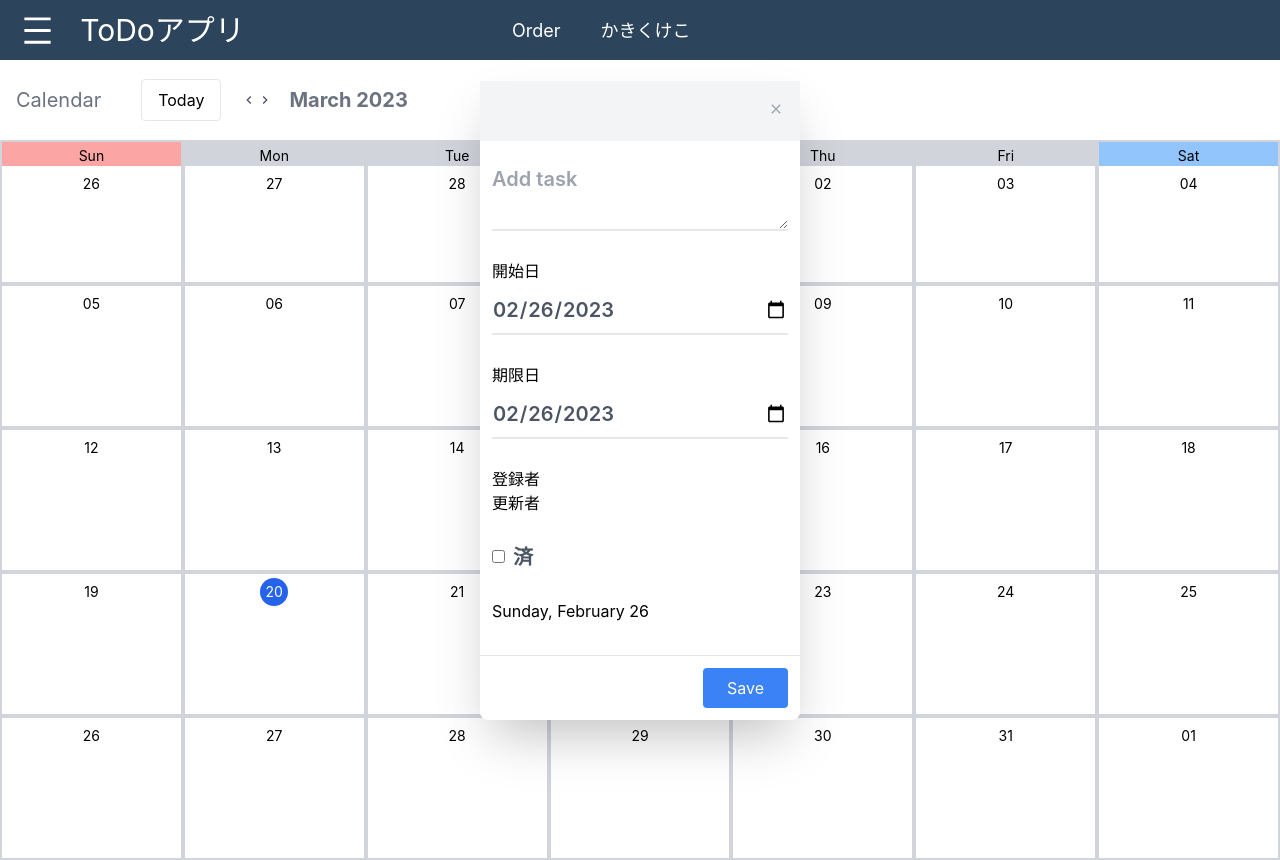
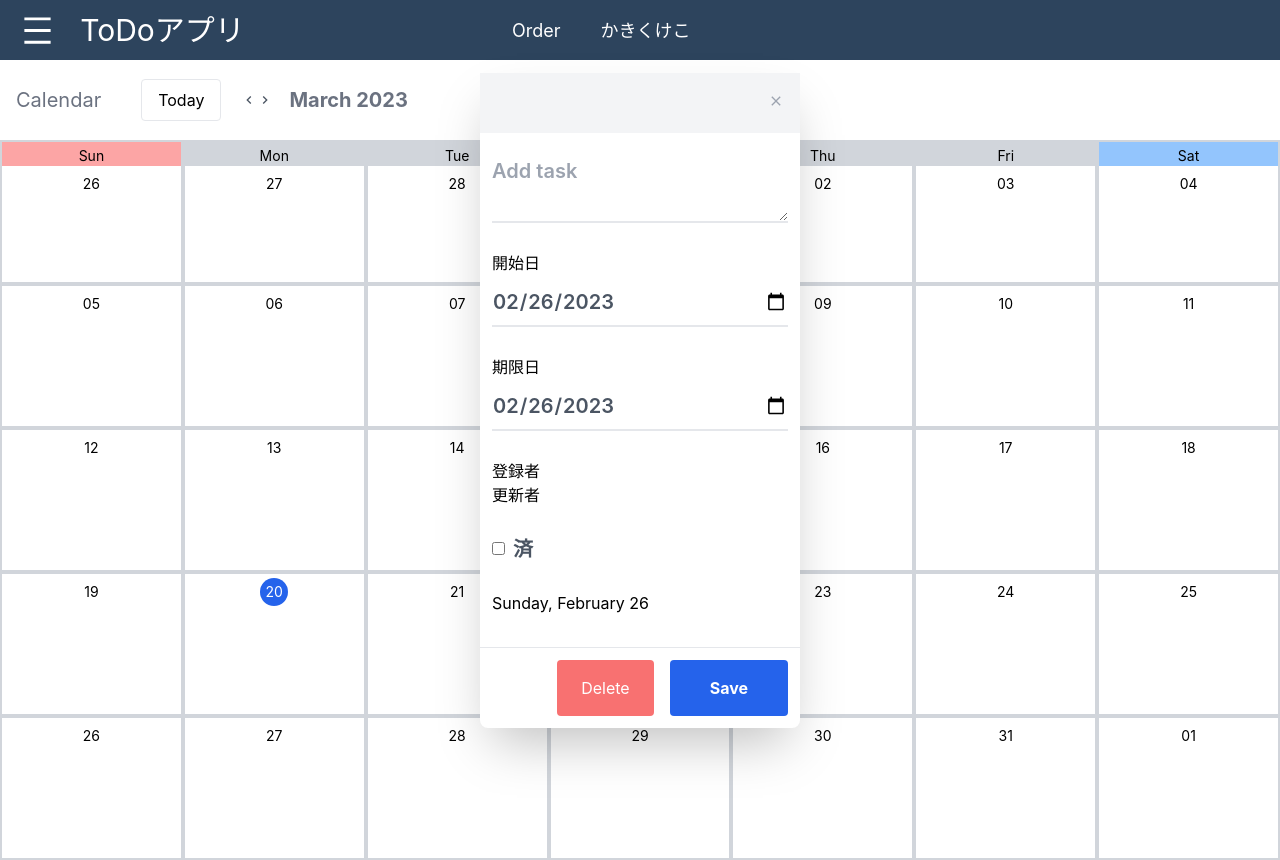
Before and after one commit to hackathon-secretary-app/secretary_app, a React (Create React App) app in the folder react-front/: page / in a window 1280 px wide. Both pictures are taken after a click on the element 91 px from the left and 242 px from the top of the page. Built offline with nearby package versions, Linux system fonts and the light colour scheme.

Commit message:
カレンダーDeleteボタンの追加

```diff
--- a/react-front/src/components/EventModal.js
+++ b/react-front/src/components/EventModal.js
@@ -1,5 +1,5 @@
-import React, { useState, useContext } from "react";
-import { MdDeleteForever, MdClose } from "react-icons/md";
+import React, { useState, useContext, useRef } from "react";
+import { MdClose } from "react-icons/md";
 import GlobalContext from "../context/GlobalContext";
 
 export const EventModal = () => {
@@ -9,6 +9,8 @@ export const EventModal = () => {
   const [start_date, setStart] = useState(selectedEvent ? selectedEvent.start_date : daySelected.format("YYYY-MM-DD"));
   const [deadline_date, setDeadline] = useState(selectedEvent ? selectedEvent.deadline_date : daySelected.format("YYYY-MM-DD"));
   const [completion_flag, setCompletion] = useState(selectedEvent ? selectedEvent.completion_flag : false);
+
+  const formRef = useRef(null);
 
   const handleSubmit = (e) => {
     // クリック時に送信するというdefaultの動作をキャンセルする
@@ -29,9 +31,19 @@ export const EventModal = () => {
     setShowEventModal(false);
   };
 
+  const handleDelete = () => {
+    if (!formRef.current.reportValidity()) {
+      setShowEventModal(false);
+      return;
+    }
+    dispatchCalEvent({ type: "delete", payload: selectedEvent });
+    setShowEventModal(false);
+  };
+
   return (
     <div className="h-screen w-full fixed left-0 top-0 flex justify-center items-center text-left">
         <form
+            ref={formRef}
             className="bg-white rounded-lg shadow-2xl w-1/4"
             onSubmit={handleSubmit}
             onKeyDown={(e) => {
@@ -44,16 +56,6 @@ export const EventModal = () => {
 
         <header className="bg-gray-100 px-4 py-2 flex justify-end">
           <div className="text-gray-400">
-            {selectedEvent && (
-              <button
-                onClick={() => {
-                  dispatchCalEvent({ type: "delete", payload: selectedEvent });
-                  setShowEventModal(false);
-                }}
-              >
-                <MdDeleteForever />
-              </button>
-            )}
             <button onClick={() => setShowEventModal(false)}>
               <MdClose />
             </button>
@@ -117,12 +119,20 @@ export const EventModal = () => {
             </div>
         </div>
         <footer className="flex justify-end border-t p-3 mt-5">
-          <button
-            type="submit"
-            className="bg-blue-500 hover:bg-blue-600 px-6 py-2 rounded text-white"
-          >
-            Save
-          </button>
+            <button
+                type="button"
+                className="bg-red-400 hover:bg-red-600 px-6 py-2 rounded text-white"
+                onClick={handleDelete}
+            >
+                Delete
+            </button>
+            <div className="mx-2"></div>
+            <button
+                type="submit"
+                className="bg-blue-600 hover:bg-blue-800 px-10 py-4 rounded text-white font-bold"
+            >
+                Save
+            </button>
         </footer>
       </form>
     </div>
```
